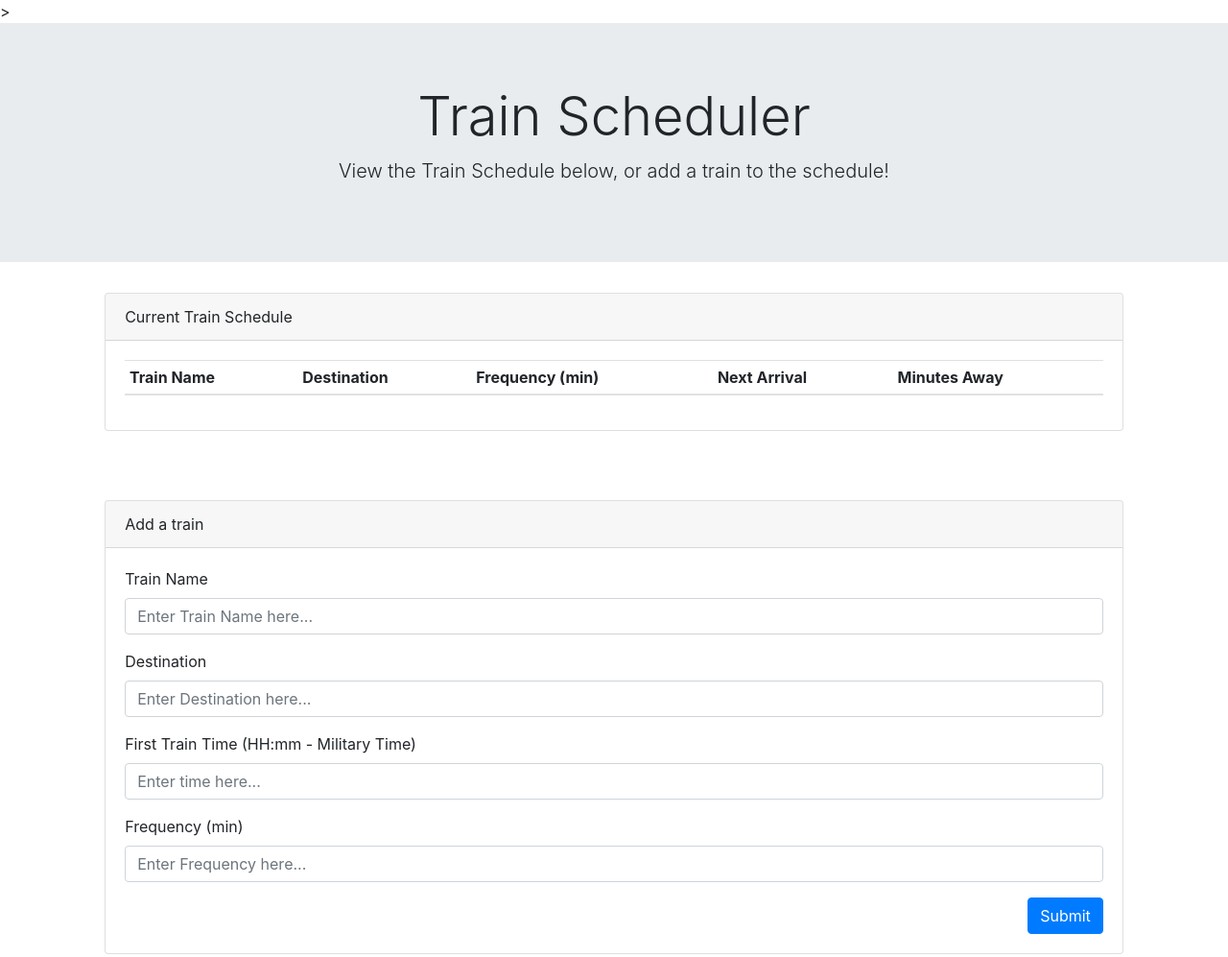
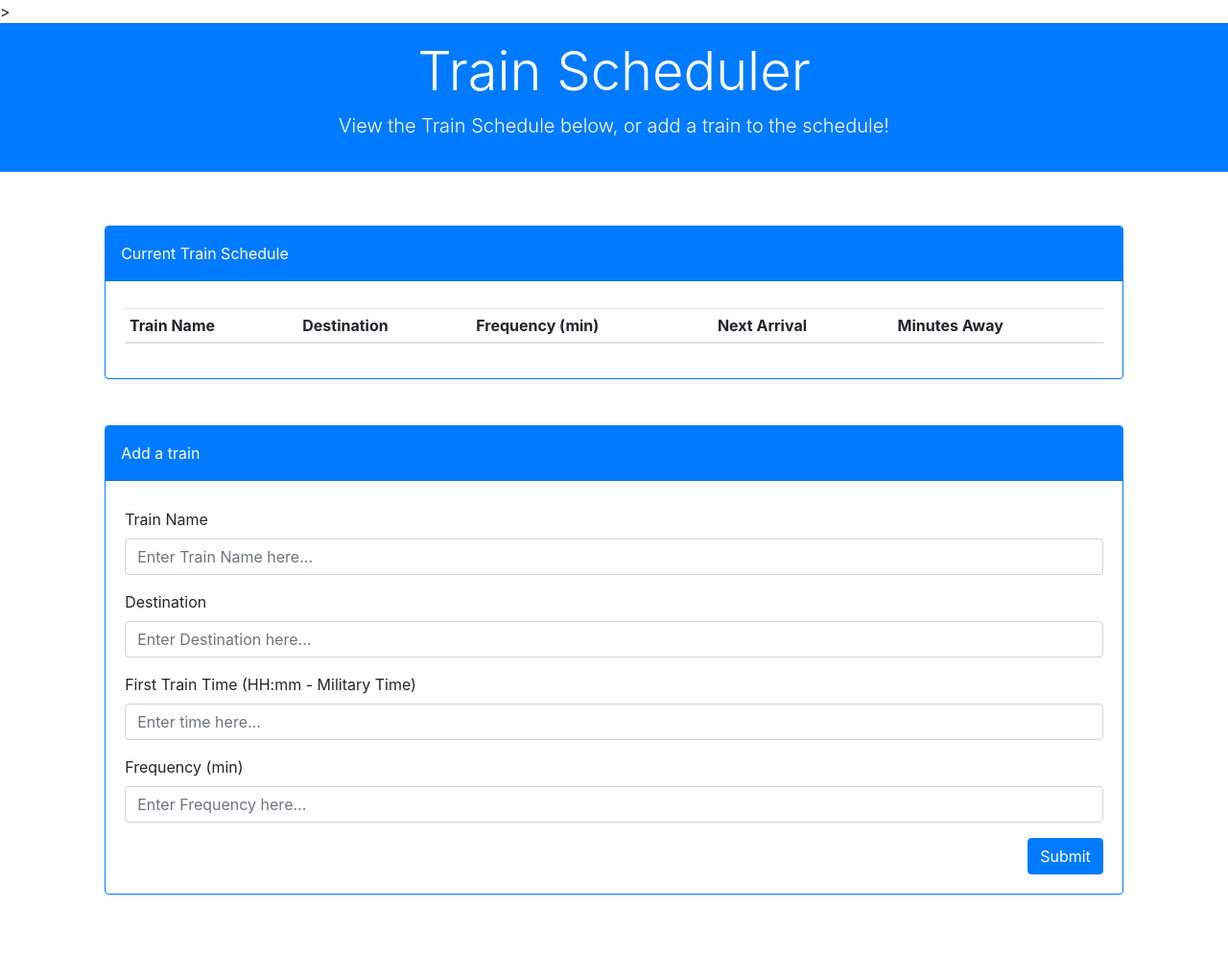
Before and after one commit to noetinger/trainScheduler, a plain HTML site: page index.html in a window 1280 px wide. Shown: the whole page at 96% size. Drawn offline with nearby package versions, Linux system fonts and the light colour scheme; no server answers.

Commit message:
Changed HTML styling. All headings and boarders are blue.

```diff
--- a/assets/main.js
+++ b/assets/main.js
@@ -27,8 +27,6 @@ $(document).ready(function () {
         var freq = $("#freq-input").val().trim();
         var firstTrain = $("#first-train-input").val().trim();
 
-        //Add in If/Else statements to make sure input values are correct
-
         //Reference to Firebase
         var trainObj = {
             name: trainName,
@@ -37,6 +35,7 @@ $(document).ready(function () {
             firstTrain: firstTrain,
         }
 
+        //Input validation
         if (
             trainName != "" &&
             dest != "" &&
--- a/index.html
+++ b/index.html
@@ -1,6 +1,5 @@
 <!DOCTYPE html>
 <html lang="en">
-
 <head>
     <meta charset="UTF-8">
     <meta name="viewport" content="width=device-width, initial-scale=1.0">
@@ -14,29 +13,27 @@
     <script src=https://cdnjs.cloudflare.com/ajax/libs/moment.js/2.24.0/moment-with-locales.js></script>
     <title>Train Scheduler</title>
 </head>
-
 <body>
     <main>
         <!-- Add in Jumbotron Header-->
-        <div class="jumbotron jumbotron-fluid">
+        <div class="jumbotron jumbotron-fluid p-3 mb-2 bg-primary text-white border border-primary">
             <div class="container">
                 <div class="text-center">
-                    <h1 class="display-4">Train Scheduler</h1>
+                    <h1 class="display-4 ">Train Scheduler</h1>
                     <p class="lead">View the Train Schedule below, or add a train to the schedule!
                     </p>
                 </div>
             </div>
         </div>
-
-<!--WHY CANT I GET BORDERS TO WORK? UPDATED BOOTSTRAP LINK????-->
-
+        <br>
+        <br>
         <!-- Add in Bootstrap Table to push data too-->
         <div class="row" >
             <div class="col-md-1">
             </div>
             <div class="col-md-10">
-                <div class="card mb-6">
-                    <div class="card-header">Current Train Schedule</div>
+                <div class="card mb-6 border border-primary">
+                    <div class="card-header p-3 mb-2 bg-primary text-white">Current Train Schedule</div>
                     <div class="card-body">
                         <table class="table table-sm table-hover" id='train-table'>
                             <thead>
@@ -57,18 +54,15 @@
         </div>
         <div class="col-md-1">
         </div>
-
         <br>
         <br>
-        <br>
-
         <!-- Add in row/column -->
         <div class="row">
             <div class="col-md-1">
             </div>
             <div class="col-md-10">
-                <div class="card mb-6">
-                    <div class="card-header">Add a train</div>
+                <div class="card mb-6 border border-primary">
+                    <div class="card-header p-3 mb-2 bg-primary text-white">Add a train</div>
                     <div class="card-body">
                         <form>
                             <div class="form-group">
@@ -94,7 +88,6 @@
                             <div class="text-right">
                                 <button type="submit" class="btn btn-primary" id="add-train-button">Submit</button>
                             </div>
-
                         </form>
                     </div>
                 </div>
```
Also changed, not shown: assets/style.css (added).
